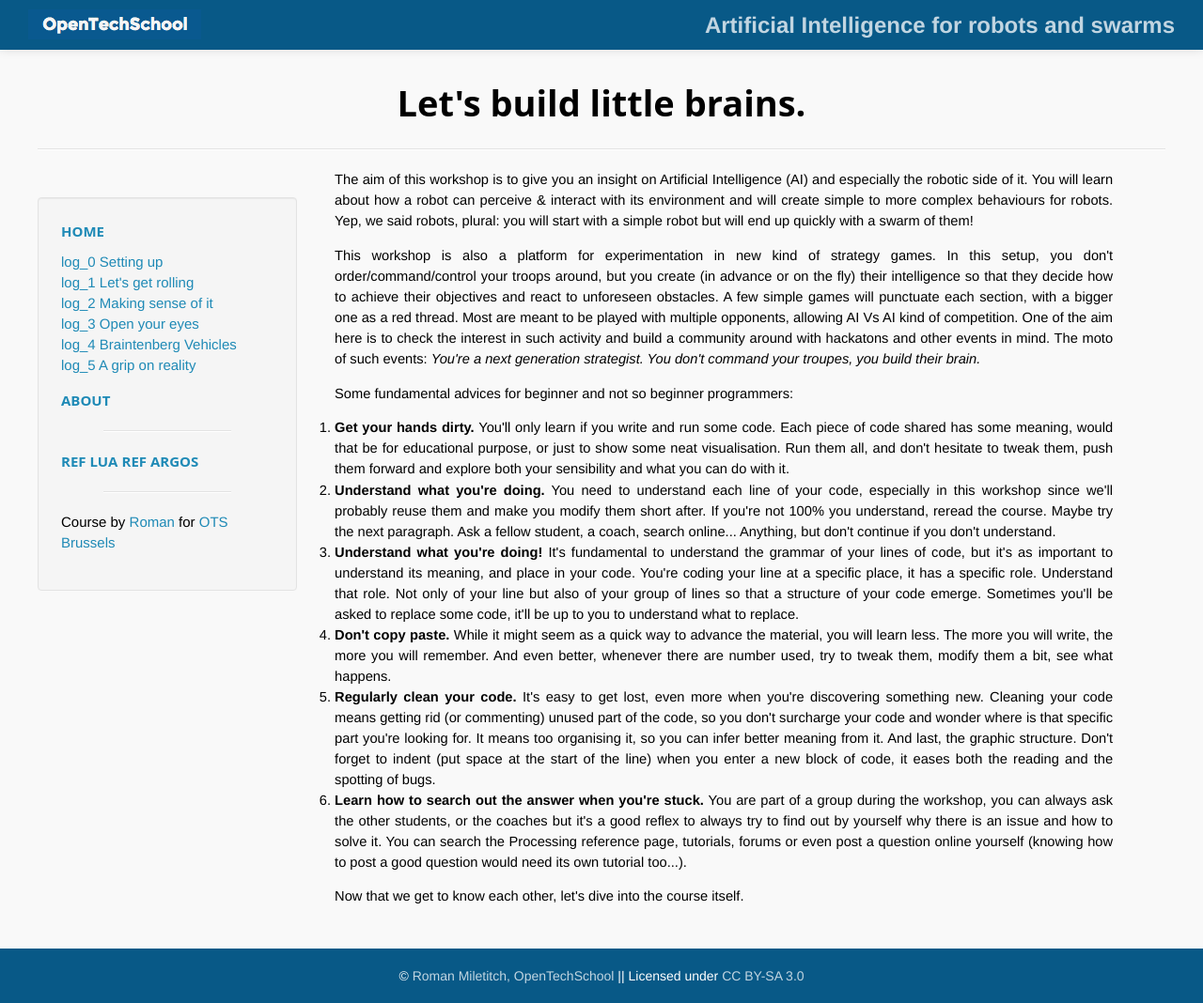
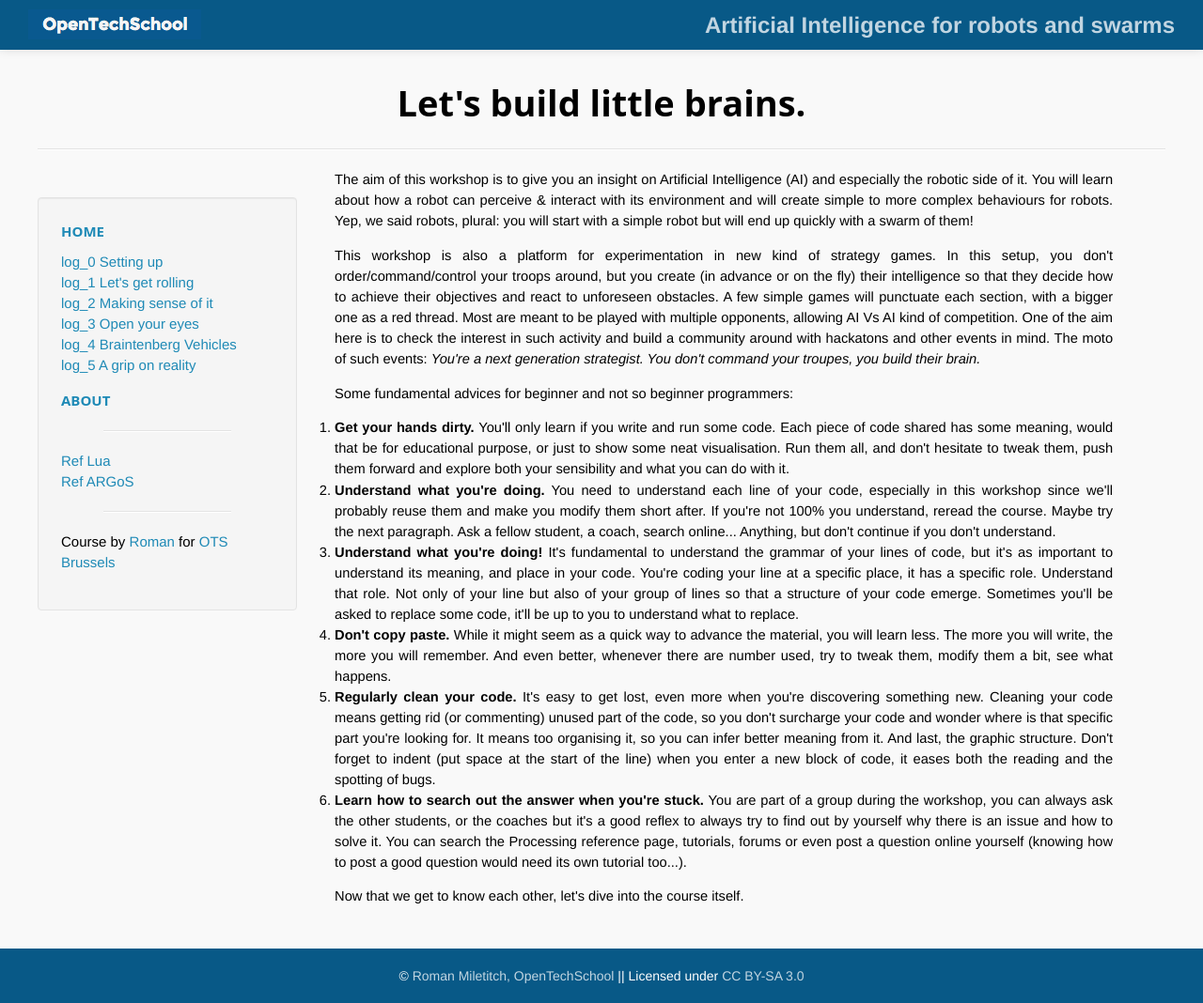
Before and after one commit to OpenTechSchool-Brussels/AI-for-robots-and-swarms, a Jekyll site: the page built from index.html, in a window 1280 px wide. Shown: the whole page at 94% size. Built offline with Jekyll 4.4.1, drawn with Linux system fonts in a browser that asks for light colours; Markdown is read by kramdown in place of the engine named in the settings.

Commit message:
Update default.html

```diff
--- a/_layouts/default.html
+++ b/_layouts/default.html
@@ -39,8 +39,10 @@
 
             <a href="{{ site.baseurl }}/about.html">About</a>
 	    <center><hr width="60%"/></center>
-            <a href="{{ site.baseurl }}/ref_lua.html">Ref Lua</a>
-            <a href="{{ site.baseurl }}/ref_argos.html">Ref ARGoS</a>
+            <ul>
+            	<li><a href="{{ site.baseurl }}/ref_lua.html">Ref Lua</a></li>
+            	<li><a href="{{ site.baseurl }}/ref_argos.html">Ref ARGoS</a></li>
+            </ul>
 	    <center><hr width="60%"/></center>
             <p class="madeBy">
                 Course by {% for author in site.data.authors %} <a href="{{ site.baseurl }}/about.html#{{ author.firstname }}"> {{ author.firstname }} </a> {% unless forloop.last %} & {% endunless %} {% endfor %} for <a href="http://www.opentechschool.org/brussels/">OTS Brussels</a>
```
